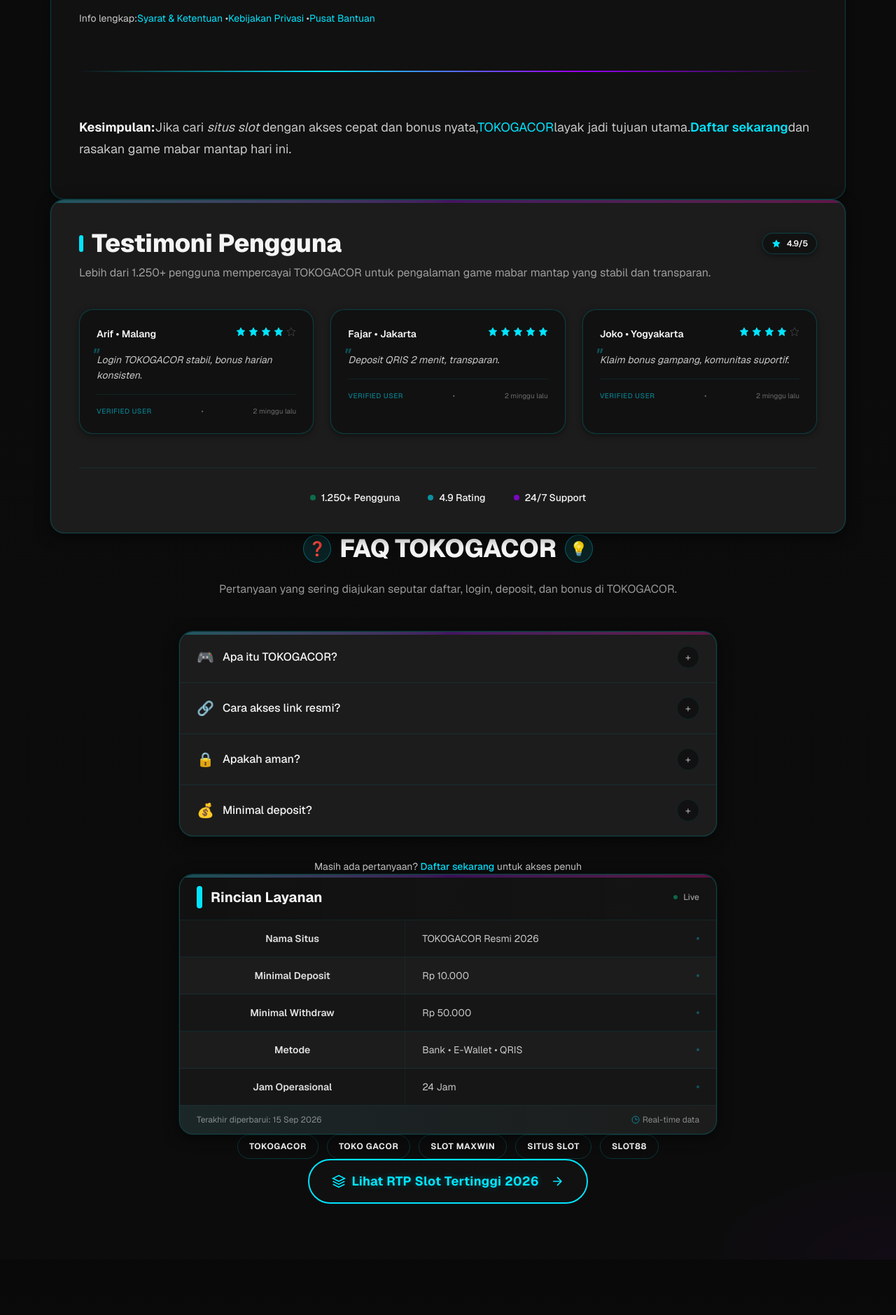
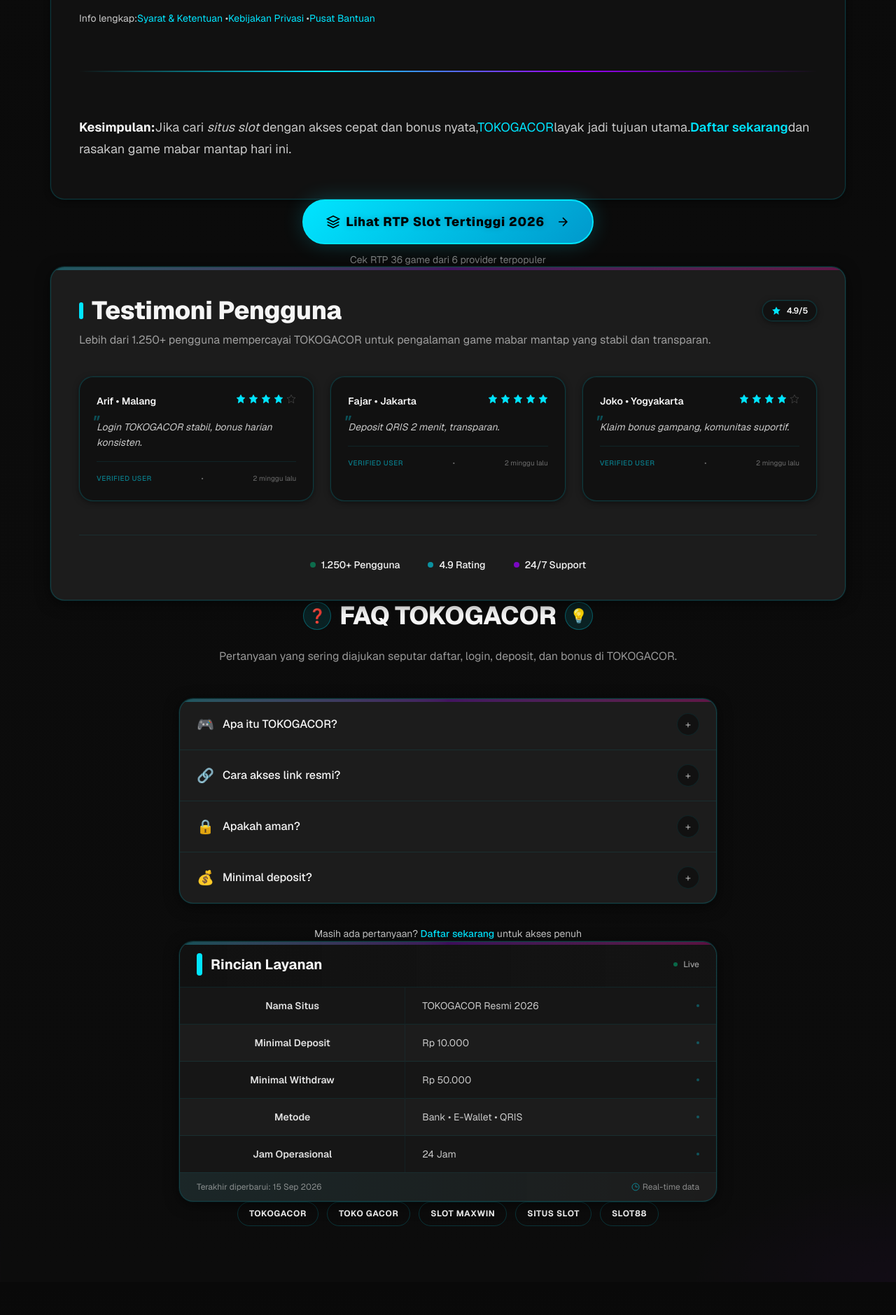
Before and after one commit to monicacarolinee77/Sitetkgrcn, a Next.js app: page / in a window 1280 px wide. Shown: the part 4064-5943 px from the top of the page at 70% size. Built offline with nearby package versions, Linux system fonts and the light colour scheme.

Commit message:
Move RTP link button above testimonials/FAQ for better visibility

```diff
--- a/src/app/page.tsx
+++ b/src/app/page.tsx
@@ -217,6 +217,25 @@ export default function Home() {
       {/* JSON-LD Structured Data */}
       <script type="application/ld+json" dangerouslySetInnerHTML={{ __html: JSON.stringify(jsonLd) }} />
 
+      {/* RTP Page Link - Prominent placement */}
+      <section className="container-main py-8 lg:py-12 anim-fade-up">
+        <div className="text-center">
+          <Link
+            href="/rtp"
+            className="btn btn-primary inline-flex items-center gap-2 px-8 py-4 text-lg shadow-glow-cyan hover:shadow-glow-cyan-strong transition-shadow"
+          >
+            <svg width="20" height="20" viewBox="0 0 24 24" fill="none" stroke="currentColor" strokeWidth="2" aria-hidden="true">
+              <path d="M12 2L2 7l10 5 10-5-10-5zM2 17l10 5 10-5M2 12l10 5 10-5" />
+            </svg>
+            Lihat RTP Slot Tertinggi 2026
+            <svg width="20" height="20" viewBox="0 0 24 24" fill="none" stroke="currentColor" strokeWidth="2" className="ml-2" aria-hidden="true">
+              <path d="M5 12h14M12 5l7 7-7 7" />
+            </svg>
+          </Link>
+          <p className="text-sm text-foreground/50 mt-3">Cek RTP 36 game dari 6 provider terpopuler</p>
+        </div>
+      </section>
+
       {/* Components */}
       <Testimonials />
       <div id="faq"><FAQ /></div>
@@ -237,24 +256,6 @@ export default function Home() {
         </div>
       </section>
 
-      {/* RTP Page Link */}
-      <section className="container-main pb-12 lg:pb-16 anim-fade-up">
-        <div className="text-center">
-          <Link
-            href="/rtp"
-            className="btn btn-secondary inline-flex items-center gap-2 px-8 py-4 text-lg hover:border-cyan/50 hover:text-cyan transition-colors"
-          >
-            <svg width="20" height="20" viewBox="0 0 24 24" fill="none" stroke="currentColor" strokeWidth="2" aria-hidden="true">
-              <path d="M12 2L2 7l10 5 10-5-10-5zM2 17l10 5 10-5M2 12l10 5 10-5" />
-            </svg>
-            Lihat RTP Slot Tertinggi 2026
-            <svg width="20" height="20" viewBox="0 0 24 24" fill="none" stroke="currentColor" strokeWidth="2" className="ml-2" aria-hidden="true">
-              <path d="M5 12h14M12 5l7 7-7 7" />
-            </svg>
-          </Link>
-        </div>
-      </section>
-
       <div className="h-16 lg:h-20" />
     </main>
   );
```
